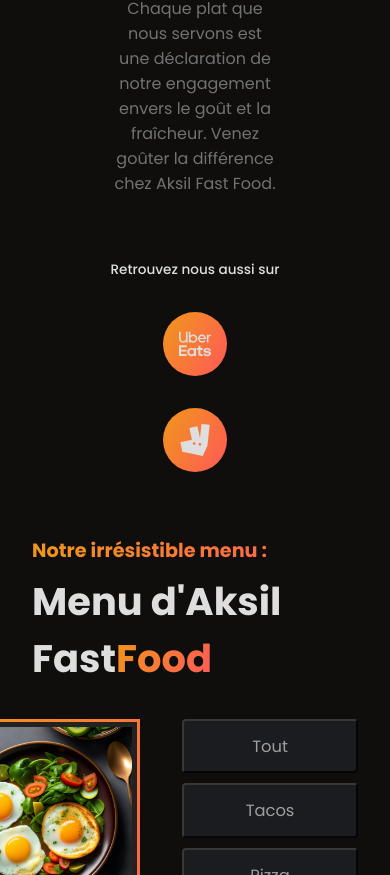
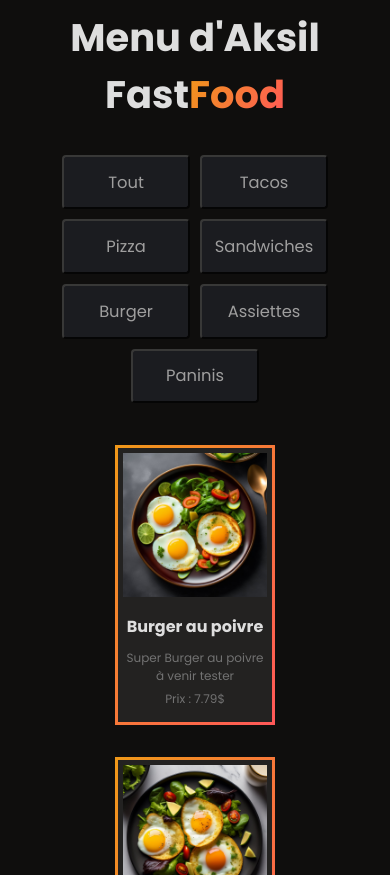
Before and after one commit to OlivierMaria/AksilFastFood, a React (Create React App) app: page / in a window 390 px wide. Shown: the part 2209-3084 px from the top of the page. Built offline with nearby package versions, Linux system fonts and the light colour scheme.

Commit message:
Setting up the responsive menu

```diff
--- a/src/containers/AboutUs/AboutUs.css
+++ b/src/containers/AboutUs/AboutUs.css
@@ -92,23 +92,73 @@ font-weight: 500;
 
     @media screen and (max-width: 600px) {
 
+        .aksil__about{
+            height: auto;
+            width: auto;
+            display: flex;
+            flex-direction: column;
+            justify-content: center;
+            align-items: center;
+        }
+
+        .aksil__about-content_left{
+            height: 100%;
+            width: auto;
+            display: flex;
+            justify-content: center;
+            align-items: center;
+        }
+
+
+
         .aksil__about-content_right{
-            margin-top: 2rem;
+            width: 100%;
+            margin: auto;
+            text-align: center;
+        }
+
+        .aksil__about-content_right h2{
+        font-family: var(--font-family);
+        color: var(--color-text);
+        font-size: 2.4rem;
+        }
+
+        .aksil__about-content_right h4{
+            font-family: var(--font-family);
+            font-size: 1.2rem;
+            background: linear-gradient(-60deg, #ff5858, #f09819);
+            -webkit-background-clip: text;
+            background-clip: text;
+            color: transparent;
+            margin-bottom: 0.50rem;
+        }
+
+        .aksil__about-content_right p{
+            font-family: var(--font-family);
+        color: var(--color-subtext);
+        font-size: 1rem;
+        }
+
+        .aksil__about-span{
+            background: linear-gradient(-60deg, #ff5858, #f09819);
+            -webkit-background-clip: text;
+            background-clip: text;
+            color: transparent;
         }
 
         .aksil__about-icons{
             margin-top: 4rem;
             display: flex;
-           gap: 2rem;
-           flex-direction: column;
+           gap: 1rem;
+           justify-content: flex-end;
            width: 90%;
            align-items: center;
         }
 
 
             .aksil__about-icons_background {
-                height: 4rem;
-                width: 4rem;
+                height: 3rem;
+                width: 3rem;
                 border-radius: 50%;
                 border: none;
                 display: flex;
@@ -118,7 +168,7 @@ font-weight: 500;
             }
 
             .aksil__about-icon{
-                font-size: 2rem;
+                font-size: 1.7rem;
                 color: var(--color-text);
                 cursor: pointer;
             }
--- a/src/containers/Menu/Menu.jsx
+++ b/src/containers/Menu/Menu.jsx
@@ -3,7 +3,7 @@ import "./menu.css";
 import { AksilMenu } from "./AksilMenu.js";
 
 function Menu() {
-  const [currentActive, setCurrentActive] = useState("Tacos");
+  const [currentActive, setCurrentActive] = useState("tacos");
   const [arr, setArr] = useState(AksilMenu);
   const handleClick = (buttonCategory) => {
     setCurrentActive(buttonCategory);
--- a/src/containers/Menu/menu.css
+++ b/src/containers/Menu/menu.css
@@ -109,3 +109,119 @@
     border-image: linear-gradient(-60deg, #ff5858, #f09819);
     border-image-slice: 1;
 }
+
+
+
+@media screen and (max-width: 600px) {
+    .aksil__menu-container h4{
+        font-family: var(--font-family);
+        font-size: 1.2rem;
+        background: linear-gradient(-60deg, #ff5858, #f09819);
+        -webkit-background-clip: text;
+        background-clip: text;
+        color: transparent;
+        margin-bottom: 0.50rem;
+        text-align: center;
+    }
+    .aksil__menu-container h2{
+        font-family: var(--font-family);
+        color: var(--color-text);
+        font-size: 2.4rem;
+        text-align: center;
+    }
+    .aksil__menu{
+        display: flex;
+        gap: 2.6rem;
+        flex-direction: column;
+    }
+
+    .aksil__menu-left_button{
+        display: flex;
+        gap: 10px;
+     flex-direction: row;
+     flex-wrap: wrap;
+     justify-content: center;
+    }
+
+    .aksil__menu-left_button button{
+        background-color: rgba(36, 38, 46, 1);
+        width: 8rem;
+        padding: 0.8rem 0;
+        text-align: center;
+        font-size: 1.02rem;
+        text-transform: capitalize;
+        opacity: 0.6;
+        border-radius: 4px;
+        transition: 0.3s;
+        color: white;
+        font-family: var(--font-family);
+    }
+
+    .aksil__menu-left_button button:hover{
+        opacity: 1;
+    }
+
+    .aksil__menu-left_button button:active{
+        opacity: 1;
+        font-weight: bold;
+        letter-spacing: 0.6px;
+        padding: 0.85rem 0;
+        border: 1px solid var(--orange);
+        border-radius: 4px;
+    }
+
+    .aksil__menu-right_card{
+        display: flex;
+        flex-grow: 1;
+        flex-wrap: wrap;
+        flex-direction: row;
+        gap: 16px;
+        column-gap: 16px;
+        row-gap: 2rem;
+        justify-content: center;
+    }
+
+    .card {
+        position: relative;
+        width: 160px;
+        height: 280px;
+        background: #e0e0e017;
+        overflow: hidden;
+        padding: 0.50rem;
+        display: flex;
+        flex-direction: column;
+        align-items: center;
+        text-align: center;
+        font-family: var(--font-family);
+    }
+
+    .card img {
+        max-width: 100%;
+        max-height: 100%;
+        object-fit: contain;
+    }
+
+    .card h3 {
+        color: var(--color-text);
+        font-size: 1em;
+        margin: 10px 0;
+    }
+
+    .card p {
+        color: var(--color-subtext);
+        font-size: 0.75em;
+        margin: 5px 0;
+    }
+
+    .card::after {
+        content: '';
+        position: absolute;
+        top: 0;
+        left: 0;
+        right: 0;
+        bottom: 0;
+        border: 3px solid transparent;
+        border-image: linear-gradient(-60deg, #ff5858, #f09819);
+        border-image-slice: 1;
+    }
+}
```
